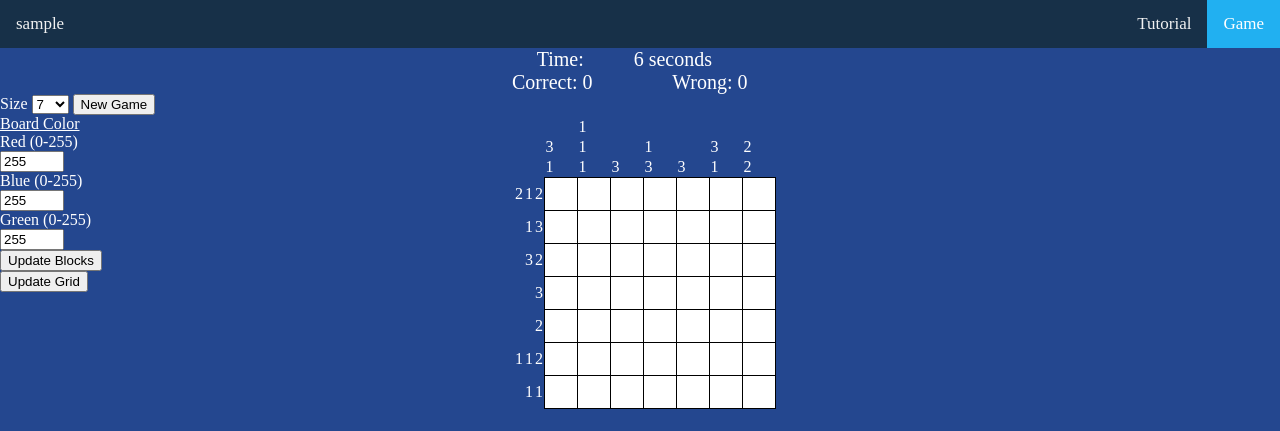
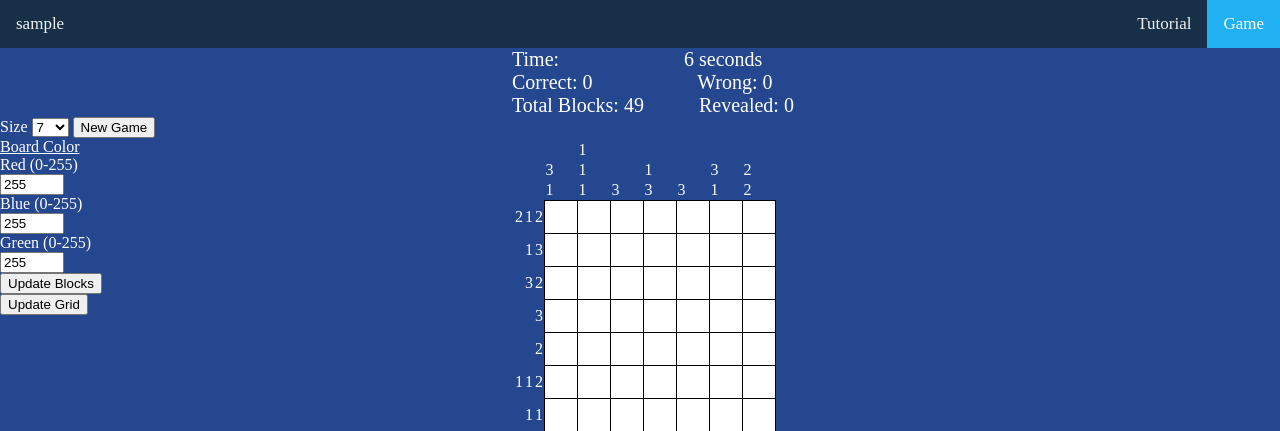
Before and after one commit to EMauricio1102/Picross_130, a PHP site: page /Picros.php in a window 1280 px wide. Shown: the top 431 px of the page. Run offline with PHP 8.4, Linux system fonts and the light colour scheme; the visitor is signed in with stand-in values (Sample User, id 1).

Commit message:
Total blocks and revealed blocks now displayed

```diff
--- a/Picros.php
+++ b/Picros.php
@@ -43,7 +43,7 @@
 			border: 1px solid black;
 		}
 
-		.Timer, .ScoreBoard{
+		.Timer, .ScoreBoard, .TotalBlocks{
 			font-size: 20px;
 			margin-left: 40%
 		}
@@ -83,6 +83,10 @@
 		  color: black;
 		}
 
+		.hidden td:hover {
+			background-color: black;
+		}
+
 		.topnav a.active {
 		  background-color: #21b0f1;
 		  color: white;
@@ -103,6 +107,7 @@
 			echo "</div>";
 			echo "<div class=\"Timer\">&emsp; &emsp;Time: &emsp; &emsp; 0 seconds</div>";
 			echo "<div class=\"ScoreBoard\">Correct: 0 &emsp; &emsp; &emsp; Wrong: 0 </div>";
+			echo "<div class=\"TotalBlocks\"></div>";
 		} else {
 			header("location: Login.php");
 		}
@@ -154,6 +159,8 @@
 		var totalWinSpace = 0;
 		var Correct = 0;
 		var Wrong = 0;
+		var TotalBlocks;
+		var Revealed = 0;
 
 		//Adjust the table size from select option
 		function changeTableSize(size) {
@@ -219,7 +226,9 @@
 			$('.hidden').css('background-color', 'rgb('+BlockR+','+BlockG+','+BlockB+')');
 			$('.cell').css('border-color', 'rgb('+GridR+','+GridG+','+GridB+')');
 			start();
-			$('.ScoreBoard').html("Correct: 0 &emsp; &emsp; &emsp; Wrong: 0");
+			$('.ScoreBoard').html("Correct: 0 &emsp; &emsp; &emsp; &emsp; Wrong: 0");
+			Correct = Wrong = 0;
+			$('.TotalBlocks').html("Total Blocks: " + TotalBlocks + " &emsp; &emsp; Revealed: 0");
 		}
 
 		//Change color of cells on click
@@ -230,9 +239,10 @@
 					$(colorIndex).css("background-color", "blue");
 					WinningNumer++;
 					Correct++;
+					Revealed++;
 					if (WinningNumer == totalWinSpace) {
 						clearInterval(timer);
-						$('.Timer').text("You have won! Final time: " + totalTime + " seconds");
+						$('.Timer').html("You won! Final time: " + totalTime + " seconds");
 					}
 				} else {
 					Wrong++;
@@ -242,21 +252,24 @@
 					$(colorIndex).css("text-align", "center");
 					if(tableSize < 10) $(colorIndex).css("font-size", "25px");
 					else $(colorIndex).css("font-size", "10px");
+					Revealed++;
 				}
 				$(colorIndex).toggleClass('hidden');
-				$('.ScoreBoard').html("Correct: " + Correct + " &emsp; &emsp; &emsp; Wrong: " + Wrong);
+				$('.ScoreBoard').html("Correct: " + Correct + " &emsp; &emsp; &emsp; &emsp; Wrong: " + Wrong);
+				$('.TotalBlocks').html("Total Blocks: " + TotalBlocks + " &emsp; &emsp; Revealed: " + Revealed);
 			}
 		}
 
 		//Make a random Pico board
 		function makePico(dimensions) {
+			TotalBlocks = dimensions * dimensions;
 			for (var i = 0; i < dimensions; i++) {
 				sampleArray[i] = [];
 				for (var j = 0; j < dimensions; j++) {
 					var hotSpot = Math.floor(Math.random() * Math.floor(2));
 					if (hotSpot) {
 						sampleArray[i][j] = hotSpot;
-						++totalWinSpace;
+						totalWinSpace++;
 					} else {
 						sampleArray[i][j] = 0;
 					}
@@ -339,19 +352,15 @@
 
 		//Toggle the timer
 		function start() {
-			$('.Timer').html("&emsp; Time: &emsp; &emsp; 0 seconds");
+			$('.Timer').html("Time: &emsp; &emsp; &emsp; &emsp; &emsp; 0 seconds");
 			clearInterval(timer);
 			var start = new Date;
 
 			timer = setInterval(function() {
 				totalTime = Math.round((new Date - start) / 1000);
-    			$('.Timer').html("&emsp; Time: &emsp; &emsp;" + totalTime + " seconds");
+    			$('.Timer').html("Time: &emsp; &emsp; &emsp; &emsp; &emsp;" + totalTime + " seconds");
 			}, 1000);
 		}
-
-		$('.cell').hover(function(){
-			$('.cell').css('background-color', '#42d7f4');
-		});
 	</script>
 </body>
 </html>
```
